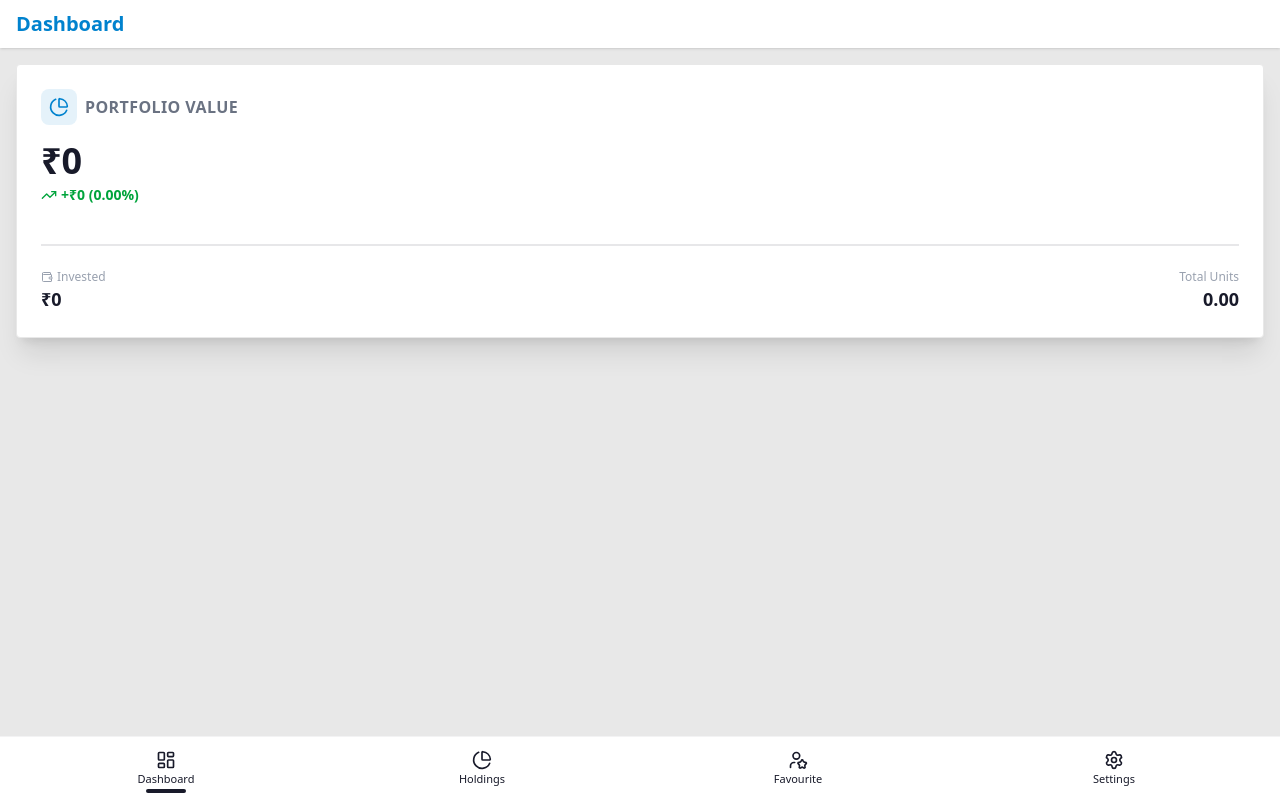
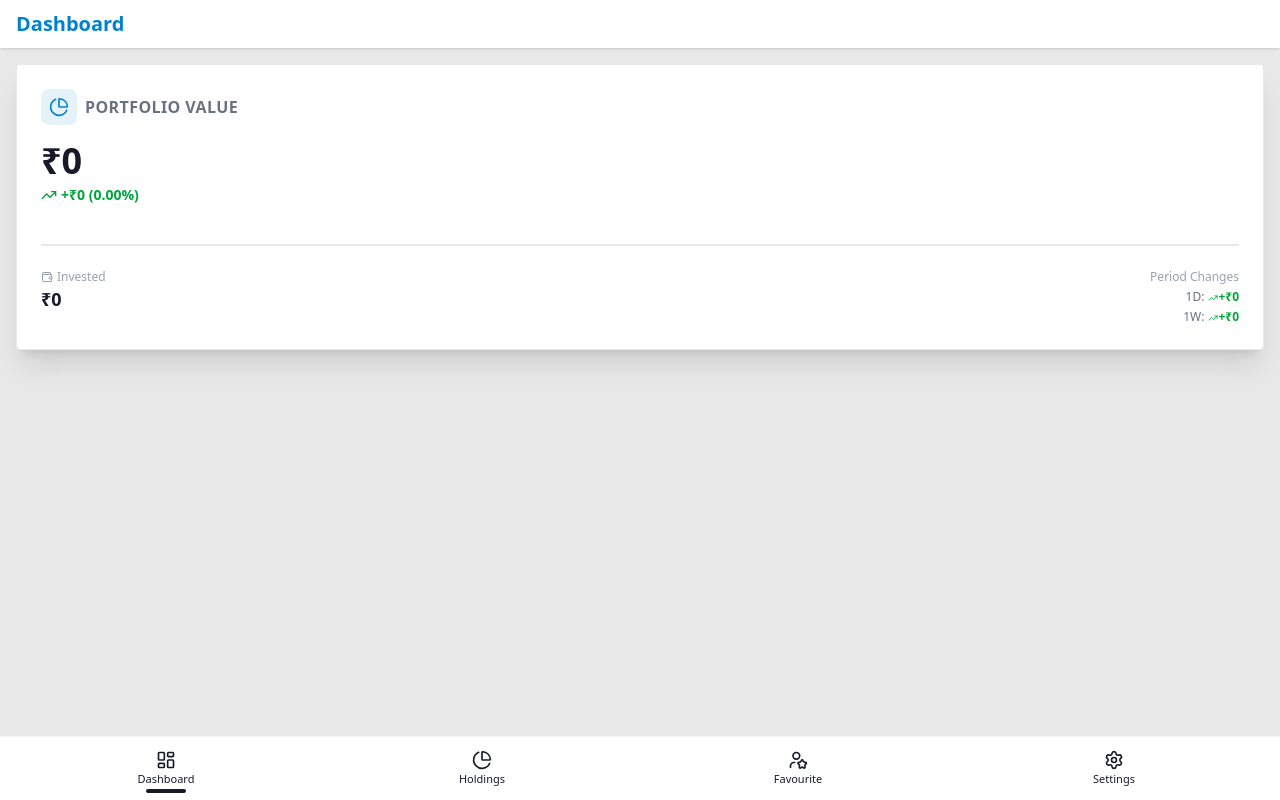
Before and after one commit to ajayg415/my-mf-app, a React (Vite) app: page / in a window 1280 px wide. Built offline with nearby package versions, Linux system fonts and the light colour scheme.

Commit message:
dashboard updated

```diff
--- a/src/components/dashboard/Dashboard.jsx
+++ b/src/components/dashboard/Dashboard.jsx
@@ -18,7 +18,8 @@ const Dashboard = () => {
       totalCurrentMktValue: 0,
       totalGainLoss: 0,
       totalGainLossPercentage: 0,
-      totalUnits: 0,
+      totalDayChange: 0,
+      totalWeekChange: 0,
     };
   }, [userData]); // Dependency: Only re-run if userData changes
 
@@ -80,12 +81,27 @@ const Dashboard = () => {
               </span>
             </div>
 
-            {/* Total Units */}
+            {/* Total Change with Sub-values */}
             <div className="flex flex-col text-right">
-              <span className="text-xs text-gray-400">Total Units</span>
-              <span className="text-lg font-semibold text-base-content">
-                {summary.totalUnits?.toFixed(2) || "0.00"}
-              </span>
+              <span className="text-xs text-gray-400 mb-1">Period Changes</span>
+
+              {/* 1 Day Change - Sub-value */}
+              <div className="flex items-center justify-end gap-1 mb-1">
+                <span className="text-xs font-medium text-gray-500">1D:</span>
+                <span className={`text-xs font-semibold ${summary.totalDayChange >= 0 ? "text-success" : "text-error"}`}>
+                  {summary.totalDayChange >= 0 ? <TrendingUp size={10} className="inline" /> : <TrendingDown size={10} className="inline" />}
+                  {summary.totalDayChange >= 0 ? "+" : ""}{formatMoney(summary.totalDayChange)}
+                </span>
+              </div>
+
+              {/* 1 Week Change - Sub-value */}
+              <div className="flex items-center justify-end gap-1">
+                <span className="text-xs font-medium text-gray-500">1W:</span>
+                <span className={`text-xs font-semibold ${summary.totalWeekChange >= 0 ? "text-success" : "text-error"}`}>
+                  {summary.totalWeekChange >= 0 ? <TrendingUp size={10} className="inline" /> : <TrendingDown size={10} className="inline" />}
+                  {summary.totalWeekChange >= 0 ? "+" : ""}{formatMoney(summary.totalWeekChange)}
+                </span>
+              </div>
             </div>
 
           </div>
--- a/src/utils/fundCompution.js
+++ b/src/utils/fundCompution.js
@@ -136,6 +136,8 @@ export const computeFundsSummary = (funds) => {
       summary.totalCostValue += parseFloat(fund.costValue);
       summary.totalCurrentMktValue += fund.currentMktValue;
       summary.totalGainLoss += fund.gainLoss;
+      summary.totalDayChange += fund.dayChange || 0;
+      summary.totalWeekChange += fund.weekChange || 0;
       summary.totalGainLossPercentage = calculateProfitLossPercentage(
         summary.totalGainLoss,
         summary.totalCostValue
@@ -143,11 +145,12 @@ export const computeFundsSummary = (funds) => {
       return summary;
     },
     {
-      totalUnits: 0,
       totalCostValue: 0,
       totalCurrentMktValue: 0,
       totalGainLoss: 0,
       totalGainLossPercentage: 0,
+      totalDayChange: 0,
+      totalWeekChange: 0,
     }
   );
 };
```
